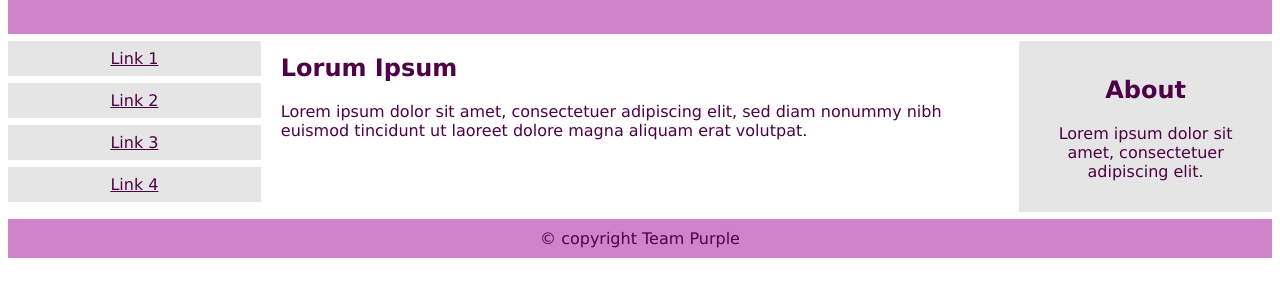
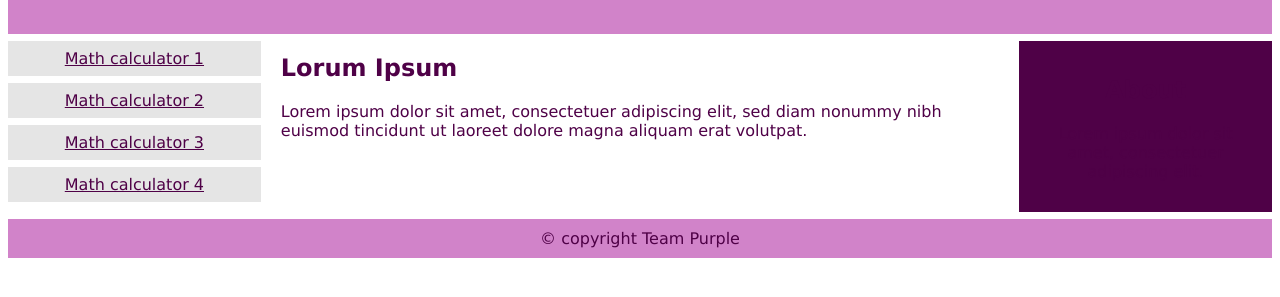
Before and after one commit to Tashenea/tashenea.github.io, a plain HTML site: page index.html in a window 1280 px wide. Shown: the part 85-382 px from the top of the page. Drawn offline with Linux system fonts and the light colour scheme.

Commit message:
Updated the index.html
Changed the Link 1 - Link 4 to Math calculator 1 - Math Calculator 4

```diff
--- a/index.html
+++ b/index.html
@@ -28,10 +28,10 @@
 
     <div style="overflow:auto">
       <div class="menu">
-        <a href="#">Link 1</a>
-        <a href="#">Link 2</a>
-        <a href="#">Link 3</a>
-        <a href="#">Link 4</a>
+        <a href="#"> Math calculator 1 </a>
+        <a href="#"> Math calculator 2 </a>
+        <a href="#"> Math calculator 3 </a>
+        <a href="#"> Math calculator 4 </a>
       </div>
 
       <div class="main">
--- a/style.css
+++ b/style.css
@@ -24,7 +24,7 @@
   }
 
   .right {
-    background-color: #e5e5e5;
+    background-color: #4F0147;
     float: left;
     width: 20%;
     padding: 15px;
```
